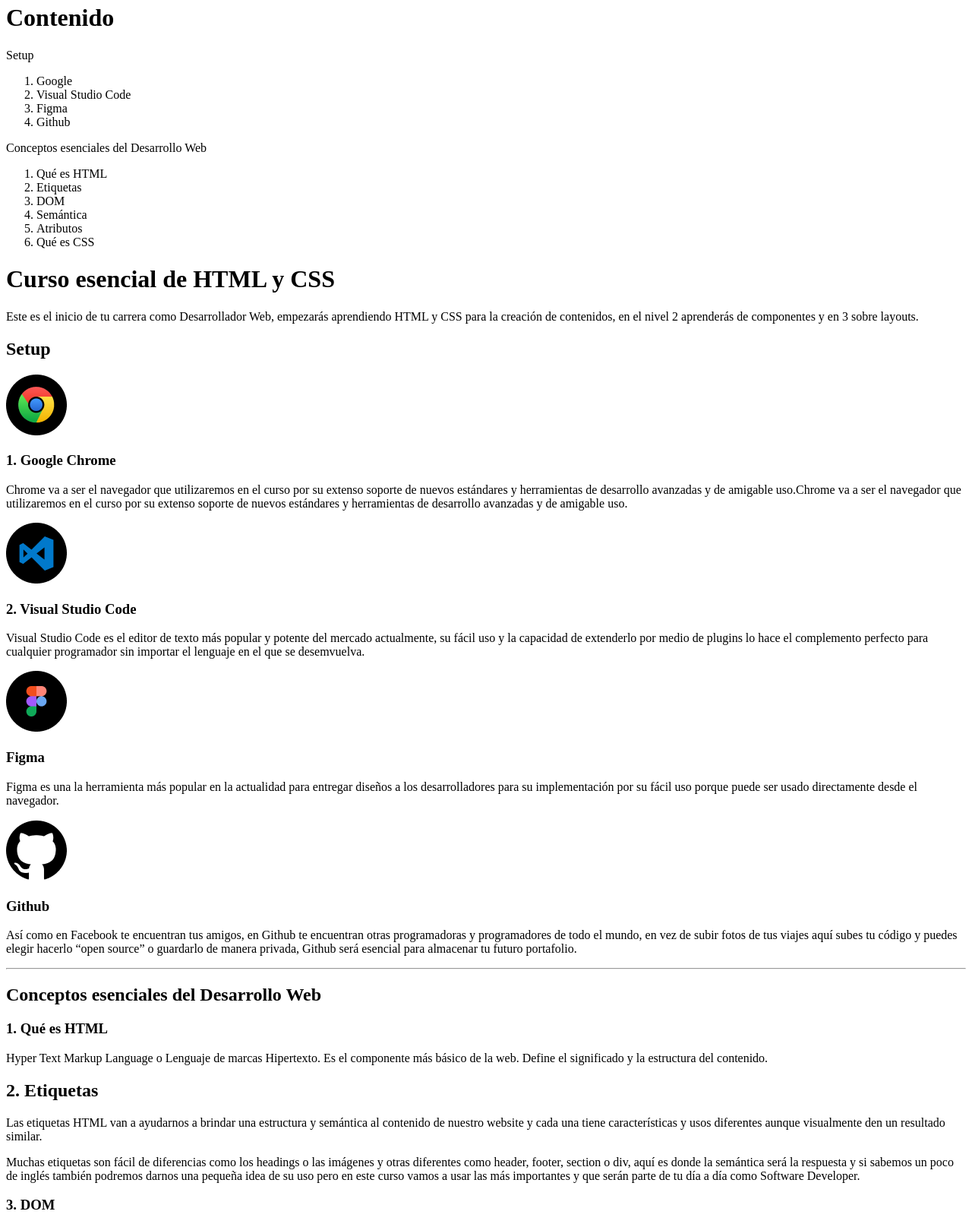
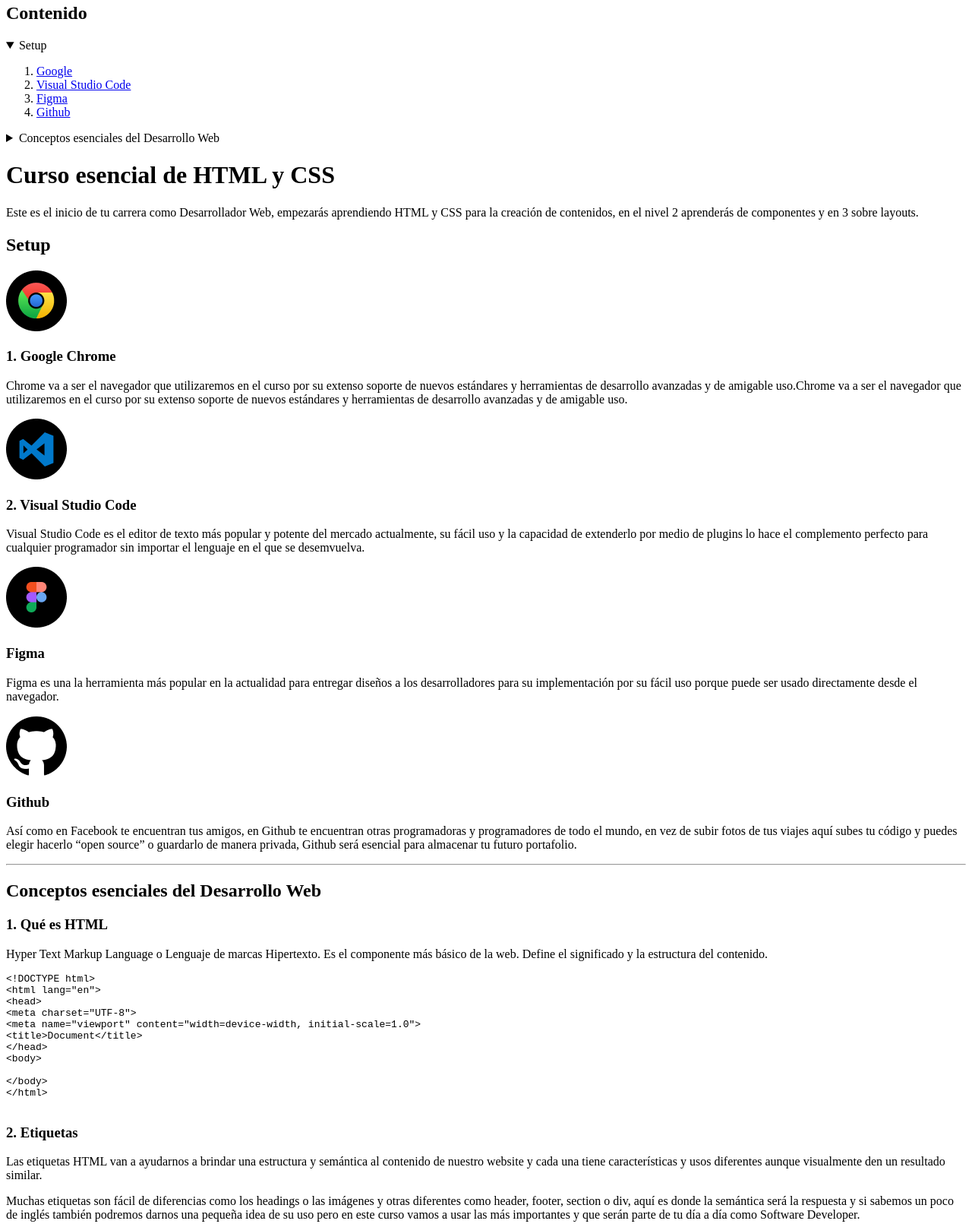
Before and after one commit to yubelec/Nemiun, a plain HTML site: page index.html in a window 1280 px wide. Shown: the part 16-1627 px from the top of the page at 76% size. Drawn offline with Linux system fonts and the light colour scheme.

Commit message:
#menu y codigo

```diff
--- a/index.html
+++ b/index.html
@@ -4,27 +4,75 @@
   <meta charset="UTF-8">
   <meta http-equiv="X-UA-Compatible" content="IE=edge">
   <meta name="viewport" content="width=device-width, initial-scale=1.0">
-  <title>El blog de odoo</title>
+  <title>El blog de Yubel</title>
 </head>
 <body>
   <header>
+    <nav>
     <h1>Contenido</h1>
-    <p>Setup</p>
+    <details open>
+      <summary>
+        Setup
+      </summary>
     <ol>
-      <li>Google</li>
-      <li>Visual Studio Code</li>
-      <li>Figma</li>
-      <li>Github</li>
+      <li>
+        <a href="#google-chrome">
+          Google
+        </a>
+      </li>
+      <li>
+        <a href="#vs-code">
+          Visual Studio Code
+        </a>
+      </li>
+      <li>
+        <a href="#figma">
+          Figma
+        </a>
+      </li>
+      <li>
+        <a href="#github">
+          Github
+        </a>
+      </li>
     </ol>
-    <p>Conceptos esenciales del Desarrollo Web</p>
+    </details>
+    <details>
+      <summary>Conceptos esenciales del Desarrollo Web</summary>
     <ol>
-      <li>Qué es HTML</li>
-      <li>Etiquetas</li>
-      <li>DOM</li>
-      <li>Semántica</li>
-      <li>Atributos</li>
-      <li>Qué es CSS</li>
+      <li>
+        <a href="#html">
+          Qué es HTML
+        </a>
+      </li>
+      <li>
+        <a href="#etiquetas">
+          Etiquetas
+        </a>
+      </li>
+      <li>
+        <a href="#dom">
+          DOM
+        </a>
+      </li>
+      <li>
+        <a href="#semantica">
+          Semántica
+        </a>
+      </li>
+      <li>
+        <a href="#atributos">
+          Atributos
+        </a>
+      </li>
+      <li>
+        <a href="#css">
+          Qué es CSS
+        </a>
+      </li>
     </ol>
+    </details>
+  </nav>
   </header>
   <h1>Curso esencial de HTML y CSS</h1>
   <p>
@@ -33,51 +81,64 @@
  </p>
   <h2>Setup</h2>
   <img src="images/google-chrome.png" alt="Logo de Google Chrome" title="Logo de Google Chrome">
-  <h3>1. Google Chrome</h3>
+  <h3 id="google-chrome">1. Google Chrome</h3>
   <p>Chrome va a ser el navegador que utilizaremos en el curso por su extenso soporte de nuevos estándares y herramientas de
   desarrollo avanzadas y de amigable uso.Chrome va a ser el navegador que utilizaremos en el curso por su extenso soporte de nuevos estándares y herramientas de desarrollo avanzadas y de amigable uso.</p>
   <img src="images/visual-studio-code.png" alt="Logo de VS Code" title="Logo de Logo de VS Code">
-  <h3>2. Visual Studio Code</h3>
+  <h3 id="vs-code">2. Visual Studio Code</h3>
   <p>Visual Studio Code es el editor de texto más popular y potente del mercado actualmente, su fácil uso y la capacidad de
   extenderlo por medio de plugins lo hace el complemento perfecto para cualquier programador sin importar el lenguaje en
   el que se desemvuelva.</p>
   <img src="images/Figma.png" alt="Logo de Figma" title="Logo de Figma">
-  <h3>Figma</h3>
+  <h3 id="figma">Figma</h3>
   <p>Figma es una la herramienta más popular en la actualidad para entregar diseños a los desarrolladores para su
   implementación por su fácil uso porque puede ser usado directamente desde el navegador.</p>
   <img src="images/github.png" alt="Logo de Github" title="Logo de Github">
-  <h3>Github</h3>
+  <h3 id="github">Github</h3>
   <p>Así como en Facebook te encuentran tus amigos, en Github te encuentran otras programadoras y programadores de todo el
   mundo, en vez de subir fotos de tus viajes aquí subes tu código y puedes elegir hacerlo “open source” o guardarlo de
   manera privada, Github será esencial para almacenar tu futuro portafolio.</p>
   <hr>
   <h2>Conceptos esenciales del Desarrollo Web</h2>
-  <h3>1. Qué es HTML</h3>
+  <h3 id="html">1. Qué es HTML</h3>
   <p>Hyper Text Markup Language o Lenguaje de marcas Hipertexto. Es el componente más básico de la web. Define el significado
   y la estructura del contenido.</p>
-  <h2>2. Etiquetas</h2>
+  <pre>
+&lt;!DOCTYPE html&gt;
+&lt;html lang=&quot;en&quot;&gt;
+&lt;head&gt;
+&lt;meta charset=&quot;UTF-8&quot;&gt;
+&lt;meta name=&quot;viewport&quot; content=&quot;width=device-width, initial-scale=1.0&quot;&gt;
+&lt;title&gt;Document&lt;/title&gt;
+&lt;/head&gt;
+&lt;body&gt;
+
+&lt;/body&gt;
+&lt;/html&gt;
+    </pre>
+  <h3 id="etiquetas">2. Etiquetas</h3>
   <p>Las etiquetas HTML van a ayudarnos a brindar una estructura y semántica al contenido de nuestro website y cada una tiene
   características y usos diferentes aunque visualmente den un resultado similar.</p>
   <p>Muchas etiquetas son fácil de diferencias como los headings o las imágenes y otras diferentes como header, footer,
   section o div, aquí es donde la semántica será la respuesta y si sabemos un poco de inglés también podremos darnos una
   pequeña idea de su uso pero en este curso vamos a usar las más importantes y que serán parte de tu día a día como
   Software Developer.</p>
-  <h3>3. DOM</h3>
+  <h3 id="dom">3. DOM</h3>
   <p>El Document Object Model es una estructura de árbol que representará todos nuestros proyectos web como si un árbol
   genealógico fuera: padres, hijos, hermanos con niveles infinitos. cuando entendemos esta anidación podemos identificar
   dependencias, herencias en css y que tan complejo es nuestro proyecto.</p>
   <img src="images/dom.png" alt="Estructura del árbol que representa al Document Object Model">
-  <h3>4. Semántica</h3>
+  <h3 id="semantica">4. Semántica</h3>
   <p>La semántica le brinda sentido a cada elemento existen en un sitio web, algunos elementos será meramente decorativos y
   no deben significar nada pero otros serán títulos y deberán estar en diferente jerarquías o alguna secciones serán más
   relevantes que otras, esto ayudará a los motores de búsqueda como Google o Duck Duck Go a diferenciar tu contenido,
   categorizar y será la herramientas más valiosa para estar en los primeros resultados de búsqueda SEO. También ayudará a
   la accesibilidad de tu sitio web, para que personas con habilidades diferentes puedan entender cada contenido.</p>
-  <h3>5. Atributos</h3>
+  <h3 id="atributos">5. Atributos</h3>
   <p>Los atributos le dan características extra a las etiquetas para complementar información y son pre programadas por el
   navegador, algunos atributos funcionan en todas las etiquetas de la misma forma como ‘class’ pero otros atributos
   funcionan en solo alguna etiquetas como src</p>
-  <h3>6. CSS</h3>
+  <h3 id="css">6. CSS</h3>
   <p>Hojas de Estilo en Cascada (del inglés Cascading Style Sheets) o CSS es el lenguaje de estilos utilizado para describir la presentación de documentos HTML</p>
   <img src="images/css.png" alt="Hoja de estilos en cascada">
   <h2>Modelo de caja</h2>
@@ -106,6 +167,9 @@
   </ul>
   <h3>Modelo de caja</h3>
   <img src="images/cover.png" alt="imagen personal">
-  <p>Si tienes alguna pregunta escríbeme a me@leonidasesteban.com</p>
+  <p>Si tienes alguna pregunta escríbeme a
+    <a href="mailto:me@leonidasesteban.com">me@leonidasesteban.com</a>
+</p>
+
 </body>
 </html>
```
